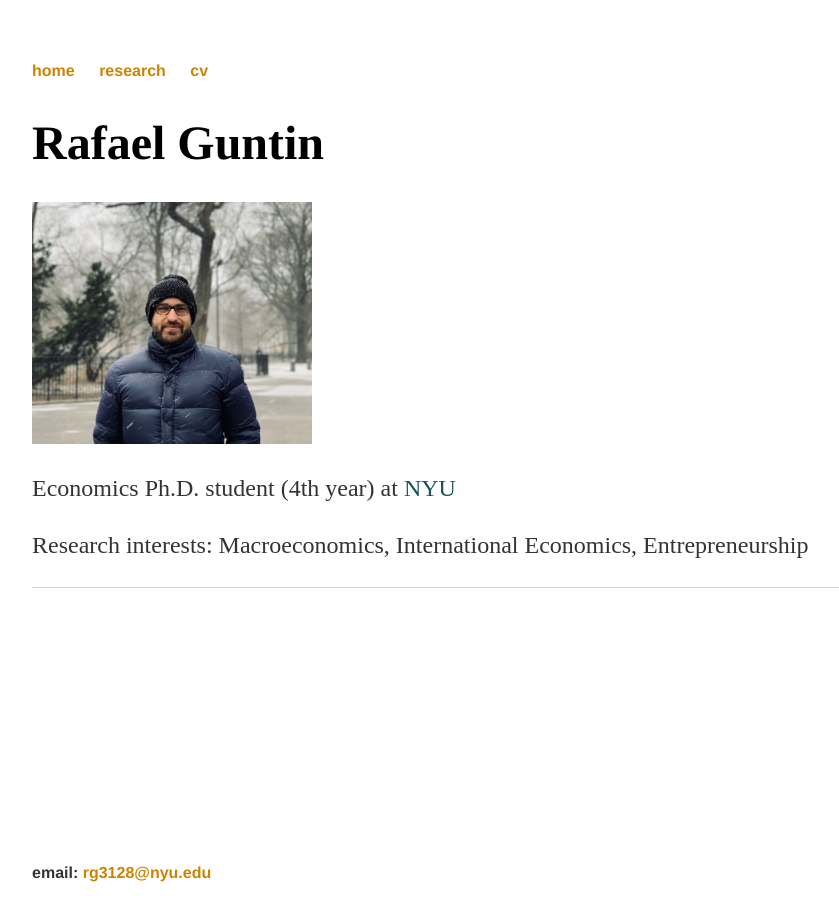
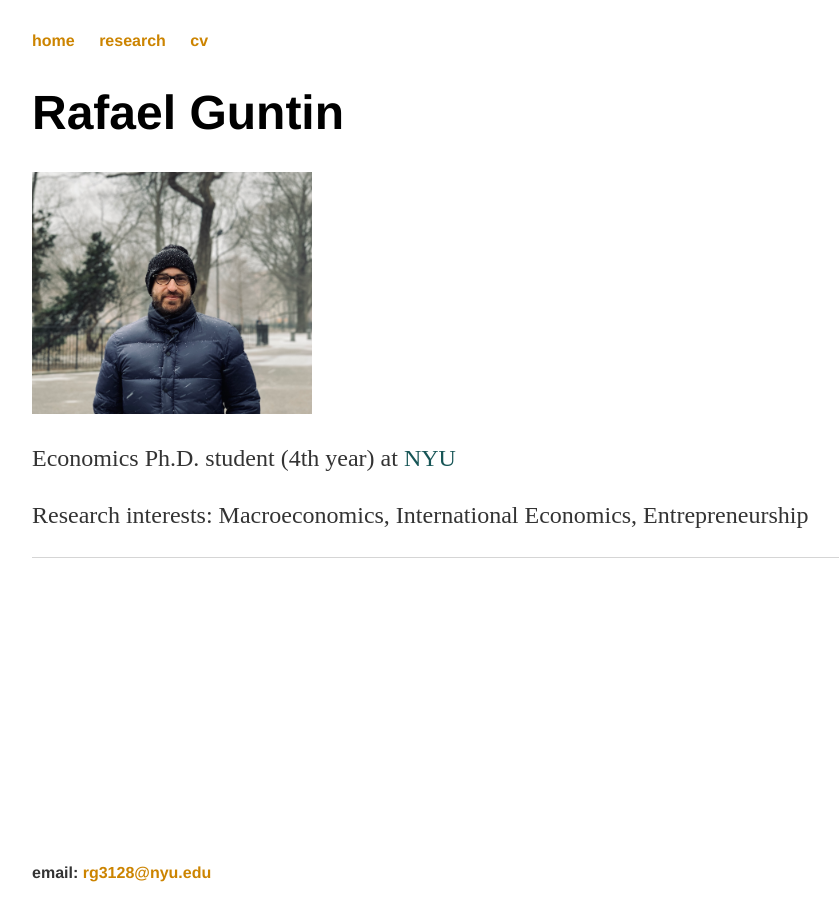
Before and after one commit to rafaguntin/rafaguntin.github.io, a Jekyll site: the page built from index.html, in a window 1280 px wide. Shown: the whole page, without its empty margins (96-935 px from the left). Built offline with Jekyll 4.4.1, drawn with Linux system fonts in a browser that asks for light colours.

Commit message:
Update main.css

```diff
--- a/css/main.css
+++ b/css/main.css
@@ -1,4 +1,4 @@
-body { margin: 60px auto; width: 80%; }
+body { margin: 30px auto; width: 80%; }
 
 a { text-decoration: none; color: #CC8400; }
 a:hover { text-decoration: underline; }
@@ -6,7 +6,7 @@ a:hover { text-decoration: underline; }
 p, ul { font-size: 1.5em; line-height: 1.4em; color: #333; }
 p1 { font-size: 1em; line-height: .8em; color: #333; }
 
-h1, h2, h3, h4 { font-family: 'Times', 'Times New Roman', 'Serif'; }
+h1, h2, h3, h4 { font-family: 'Helvetica', 'Arial', 'Sans-Serif'; }
 h1 { font-size: 3em;  }
 h2 { font-size: 2.7em; }
 h3 { font-size: 2.3em; }
```
